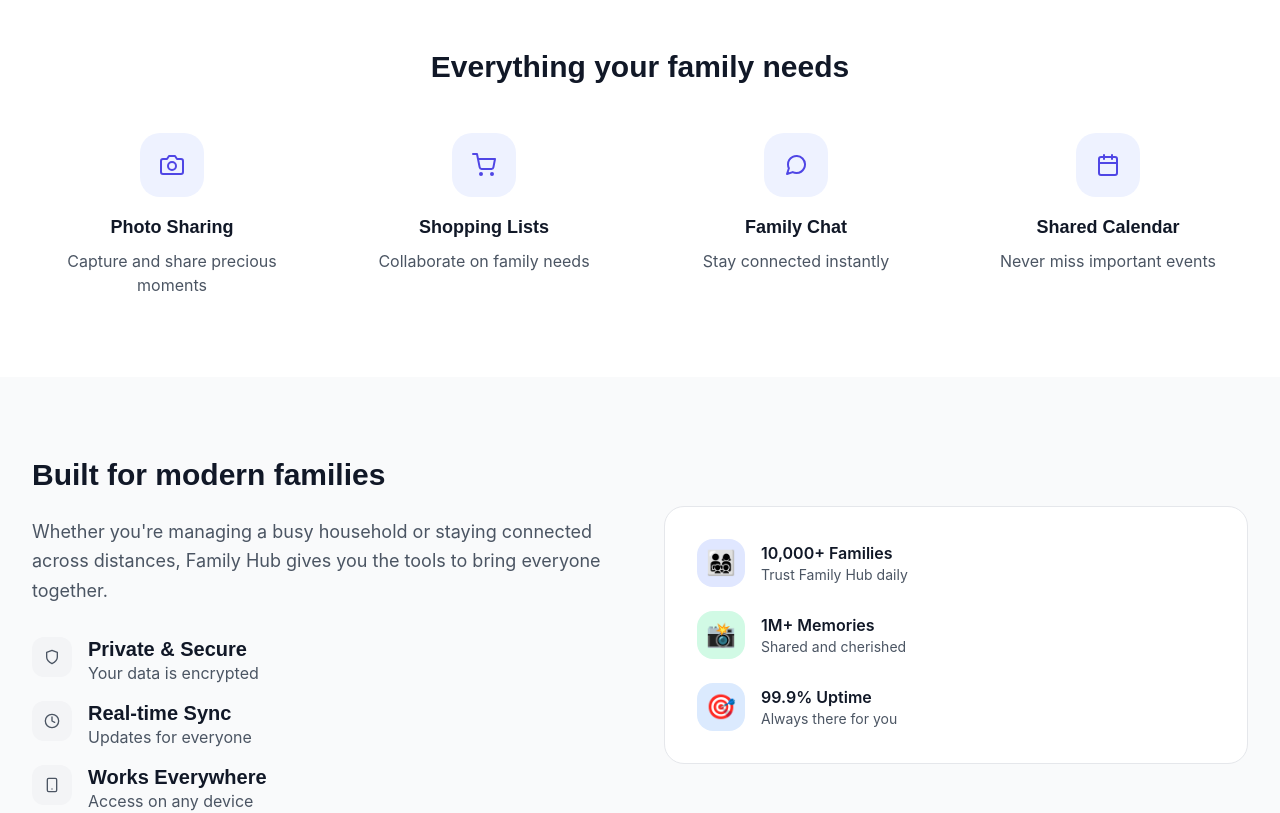
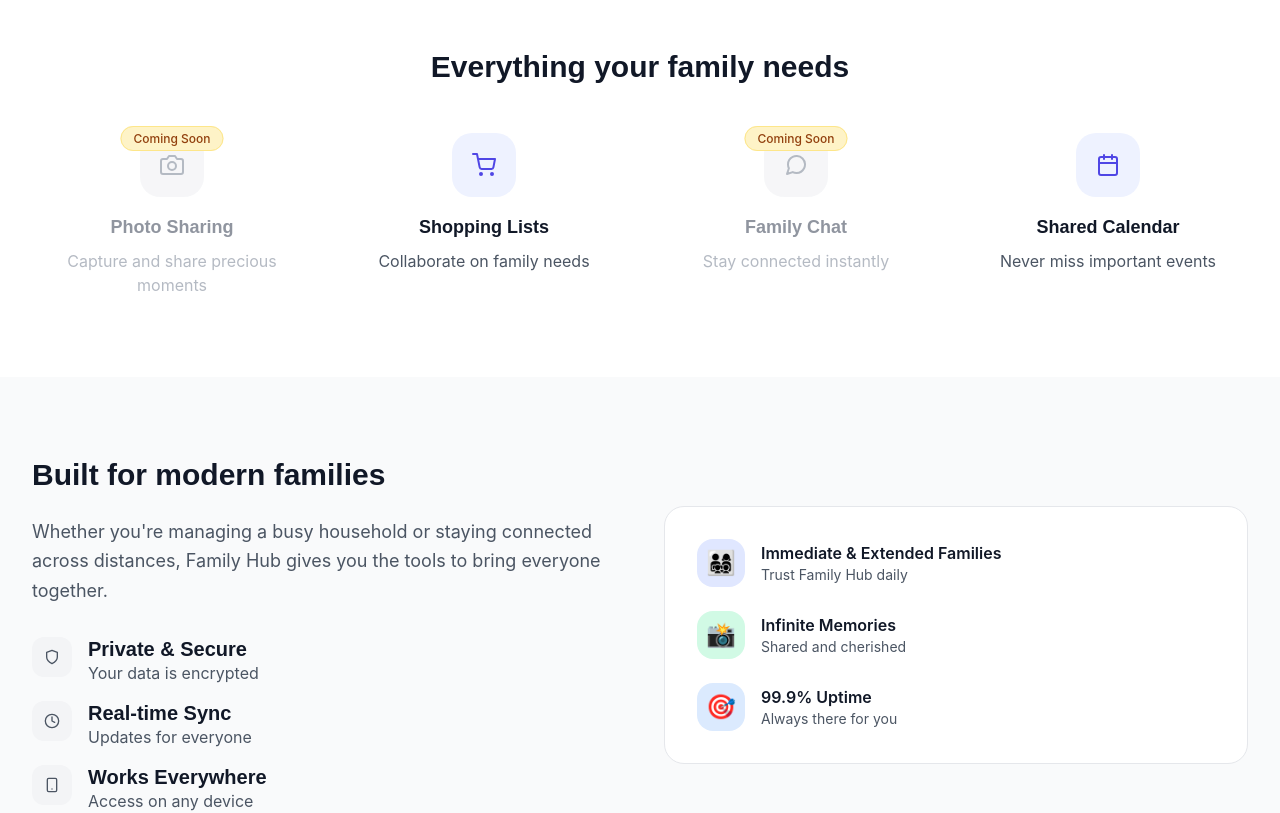
Before and after one commit to Kiwirish/Family_Hub_App-Web, a React (Create React App) app in the folder frontend/: page / in a window 1280 px wide. Shown: the part 560-1373 px from the top of the page. Built offline with nearby package versions, Linux system fonts and the light colour scheme.

Commit message:
some FamilyLanding page changes, made more accurate

```diff
--- a/frontend/src/pages/FamilyLanding.js
+++ b/frontend/src/pages/FamilyLanding.js
@@ -9,10 +9,22 @@ import {
 
 const FamilyLanding = () => {
   const features = [
-    { icon: <FiCamera />, title: 'Photo Sharing', desc: 'Capture and share precious moments' },
-    { icon: <FiShoppingCart />, title: 'Shopping Lists', desc: 'Collaborate on family needs' },
-    { icon: <FiMessageCircle />, title: 'Family Chat', desc: 'Stay connected instantly' },
-    { icon: <FiCalendar />, title: 'Shared Calendar', desc: 'Never miss important events' }
+    {
+      icon: <FiCamera />, title: 'Photo Sharing', desc: 'Capture and share precious moments',
+      comingSoon: true
+    },
+    {
+      icon: <FiShoppingCart />, title: 'Shopping Lists', desc: 'Collaborate on family needs',
+      comingSoon: false
+    },
+    {
+      icon: <FiMessageCircle />, title: 'Family Chat', desc: 'Stay connected instantly',
+      comingSoon: true
+    },
+    {
+      icon: <FiCalendar />, title: 'Shared Calendar', desc: 'Never miss important events',
+      comingSoon: false
+    }
   ];
 
   const benefits = [
@@ -49,7 +61,7 @@ const FamilyLanding = () => {
             Your Family's Digital Home
           </h1>
           <p className="text-xl text-gray-600 mb-10 leading-relaxed">
-            Connect, share, and stay organized with the people who matter most.
+            Connect, share, and stay organised with the people who matter most.
             Create your private family space in seconds.
           </p>
 
@@ -92,12 +104,28 @@ const FamilyLanding = () => {
 
           <div className="grid md:grid-cols-2 lg:grid-cols-4 gap-8">
             {features.map((feature, index) => (
-              <div key={index} className="text-center">
-                <div className="w-16 h-16 bg-indigo-50 rounded-2xl flex items-center justify-center mx-auto mb-4 text-indigo-600">
-                  <span className="text-2xl">{feature.icon}</span>
+              <div key={index} className="text-center relative">
+                {/* Coming Soon Badge */}
+                {feature.comingSoon && (
+                  <div className="absolute -top-2 left-1/2 transform -translate-x-1/2 z-10">
+                    <span className="bg-amber-100 text-amber-800 text-xs font-medium px-3 py-1 rounded-full border border-amber-200">
+                      Coming Soon
+                    </span>
+                  </div>
+                )}
+
+                {/* Feature Card */}
+                <div className={`${feature.comingSoon ? 'opacity-75' : ''}`}>
+                  <div className={`w-16 h-16 ${feature.comingSoon ? 'bg-gray-100' : 'bg-indigo-50'} rounded-2xl flex items-center justify-center mx-auto mb-4 ${feature.comingSoon ? 'text-gray-400' : 'text-indigo-600'}`}>
+                    <span className="text-2xl">{feature.icon}</span>
+                  </div>
+                  <h3 className={`text-lg font-semibold ${feature.comingSoon ? 'text-gray-500' : 'text-gray-900'} mb-2`}>
+                    {feature.title}
+                  </h3>
+                  <p className={`${feature.comingSoon ? 'text-gray-400' : 'text-gray-600'}`}>
+                    {feature.desc}
+                  </p>
                 </div>
-                <h3 className="text-lg font-semibold text-gray-900 mb-2">{feature.title}</h3>
-                <p className="text-gray-600">{feature.desc}</p>
               </div>
             ))}
           </div>
@@ -139,7 +167,7 @@ const FamilyLanding = () => {
                     <span className="text-2xl">👨‍👩‍👧‍👦</span>
                   </div>
                   <div>
-                    <p className="font-semibold text-gray-900">10,000+ Families</p>
+                    <p className="font-semibold text-gray-900">Immediate & Extended Families</p>
                     <p className="text-sm text-gray-600">Trust Family Hub daily</p>
                   </div>
                 </div>
@@ -149,7 +177,7 @@ const FamilyLanding = () => {
                     <span className="text-2xl">📸</span>
                   </div>
                   <div>
-                    <p className="font-semibold text-gray-900">1M+ Memories</p>
+                    <p className="font-semibold text-gray-900">Infinite Memories</p>
                     <p className="text-sm text-gray-600">Shared and cherished</p>
                   </div>
                 </div>
@@ -176,7 +204,7 @@ const FamilyLanding = () => {
             Ready to bring your family together?
           </h2>
           <p className="text-xl text-indigo-100 mb-8">
-            Join thousands of families already using Family Hub
+            Join families already using & getting closer with Family Hub
           </p>
           <div className="flex flex-col sm:flex-row gap-4 justify-center">
             <Link to="/create-family">
```
